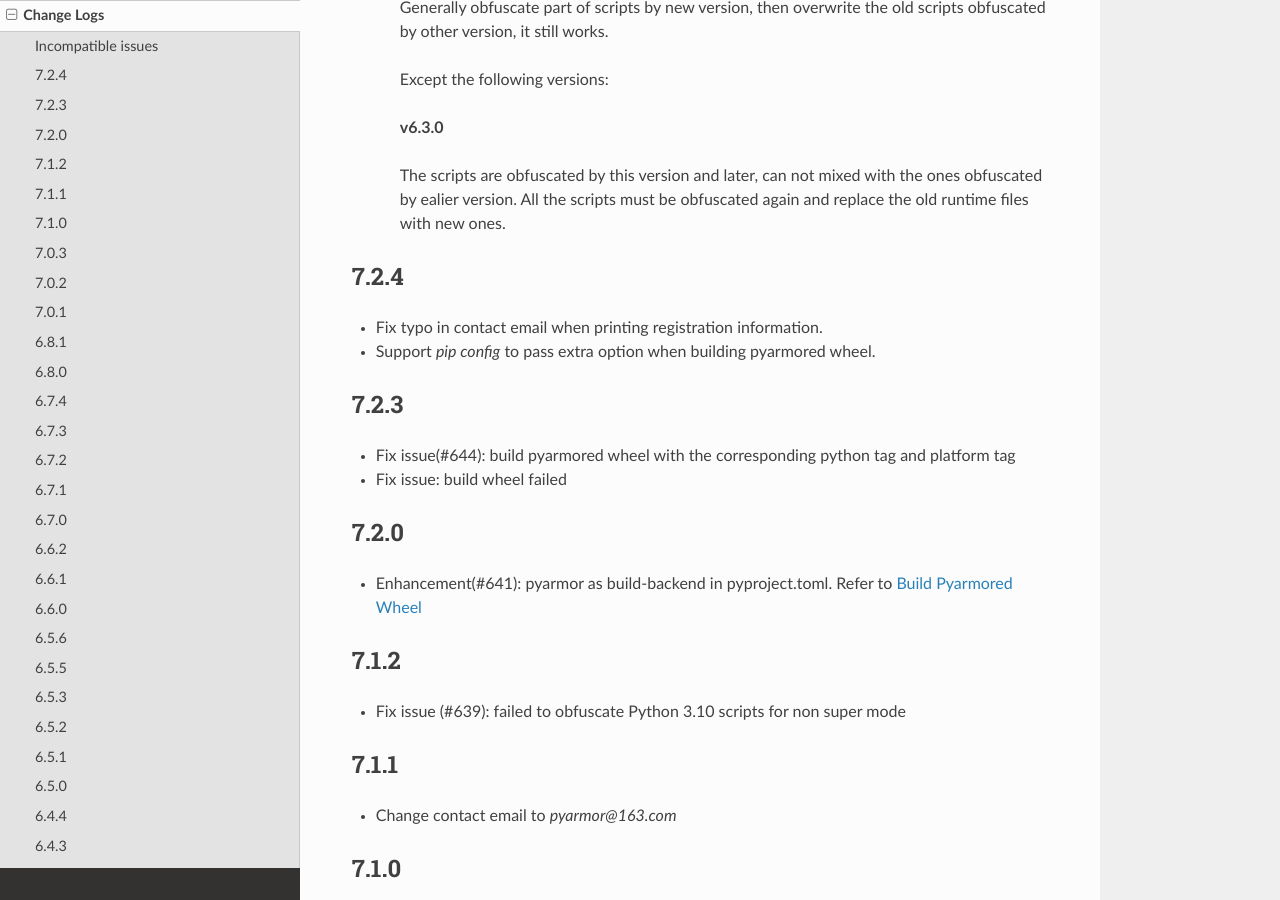
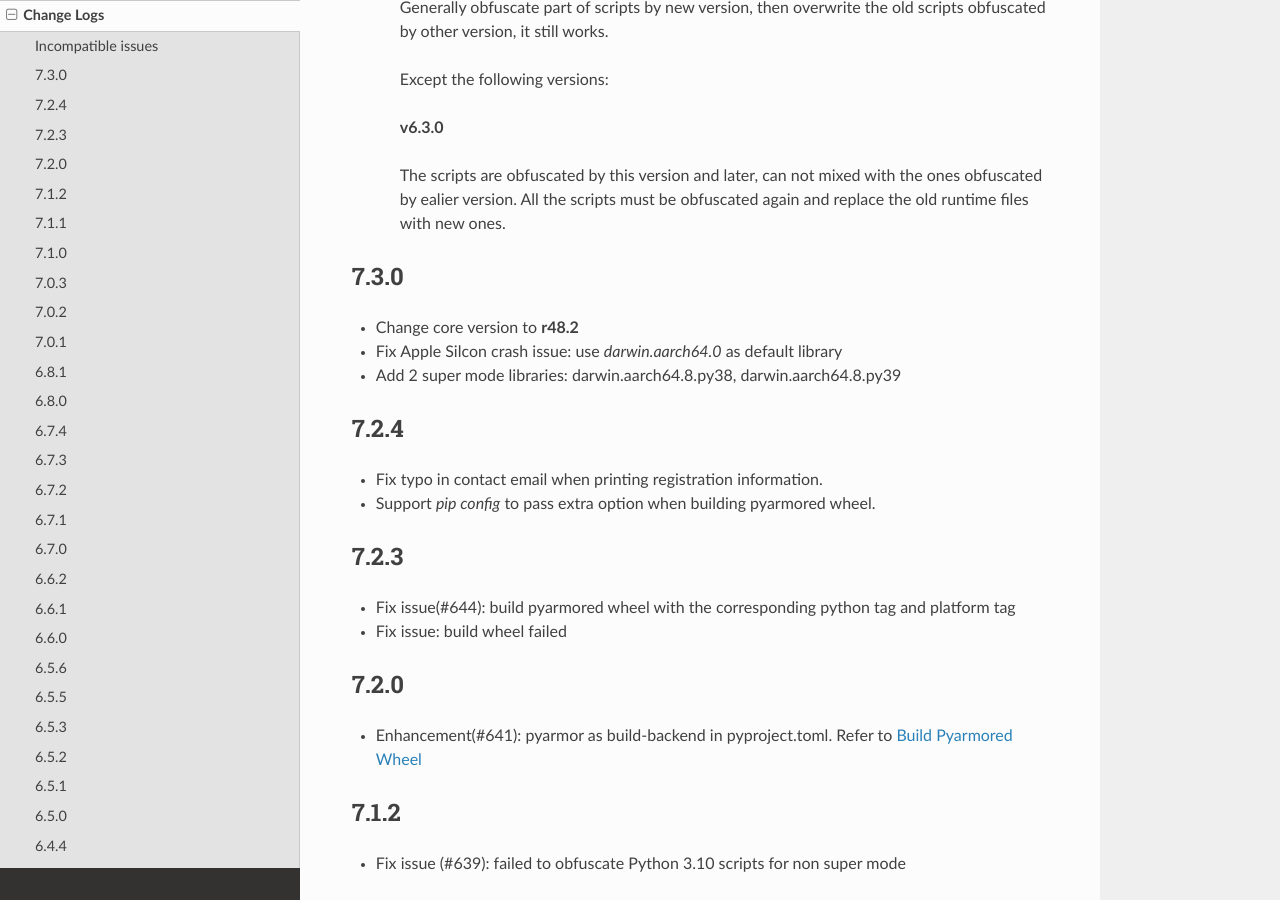
Before and after one commit to dashingsoft/pyarmor, a Sphinx documentation site: the page built from docs/change-logs.rst, in a window 1280 px wide and 900 px high, scrolled down 522 px. Built offline with Sphinx 7.4.7 and the Read the Docs theme 2.0.0, drawn with Linux system fonts in a browser that asks for light colours.

Commit message:
Add change logs

```diff
--- a/docs/change-logs.rst
+++ b/docs/change-logs.rst
@@ -41,6 +41,12 @@
   It may be changed from time to time to fix new bugs, please update it once it
   doesn't work. If the new version has been released in PyPi, please remove the
   dev version, install the stable version from PyPi.
+
+7.3.0
+-----
+* Change core version to **r48.2**
+* Fix Apple Silcon crash issue: use `darwin.aarch64.0` as default library
+* Add 2 super mode libraries: darwin.aarch64.8.py38, darwin.aarch64.8.py39
 
 7.2.4
 -----
```
